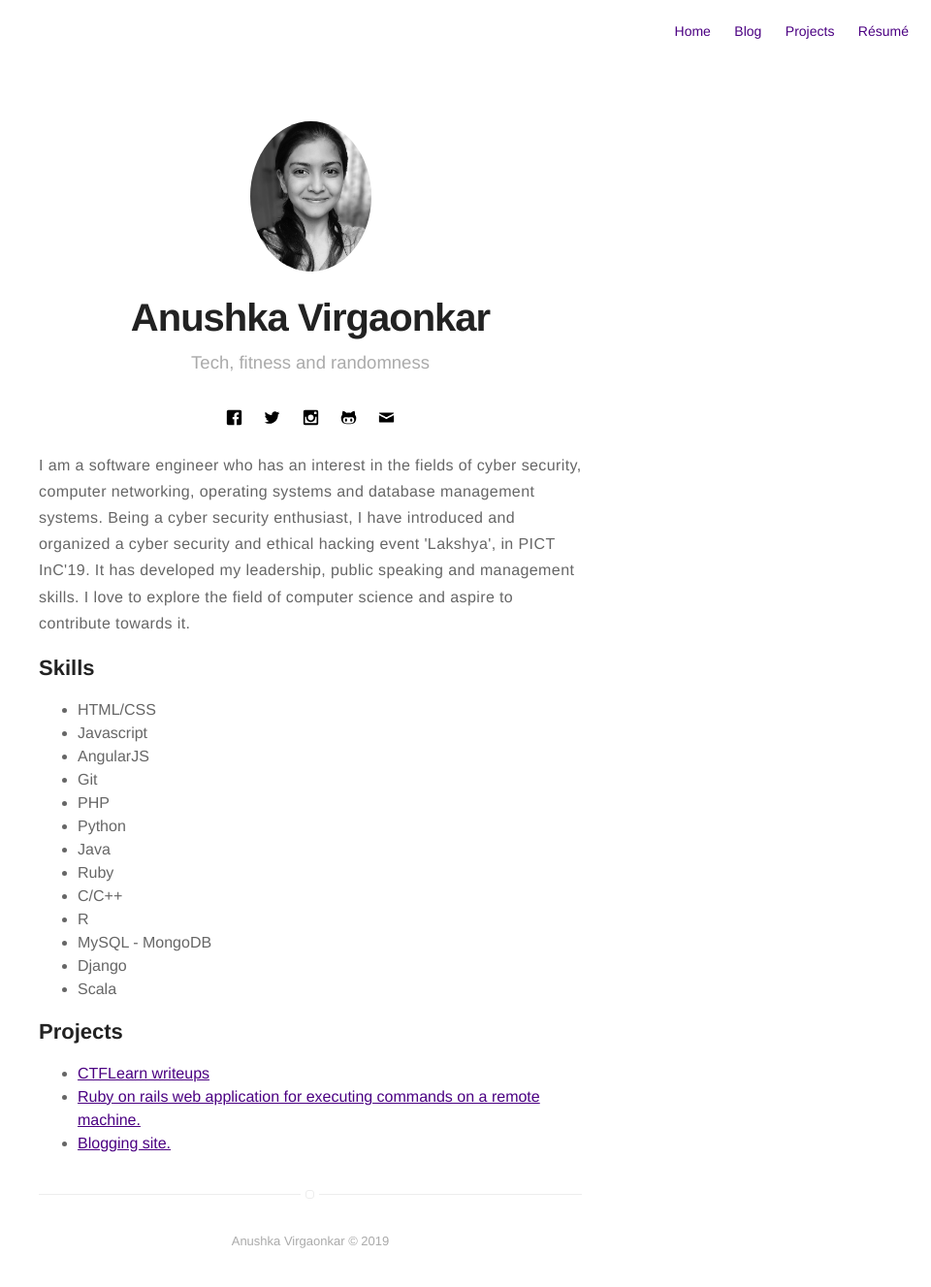
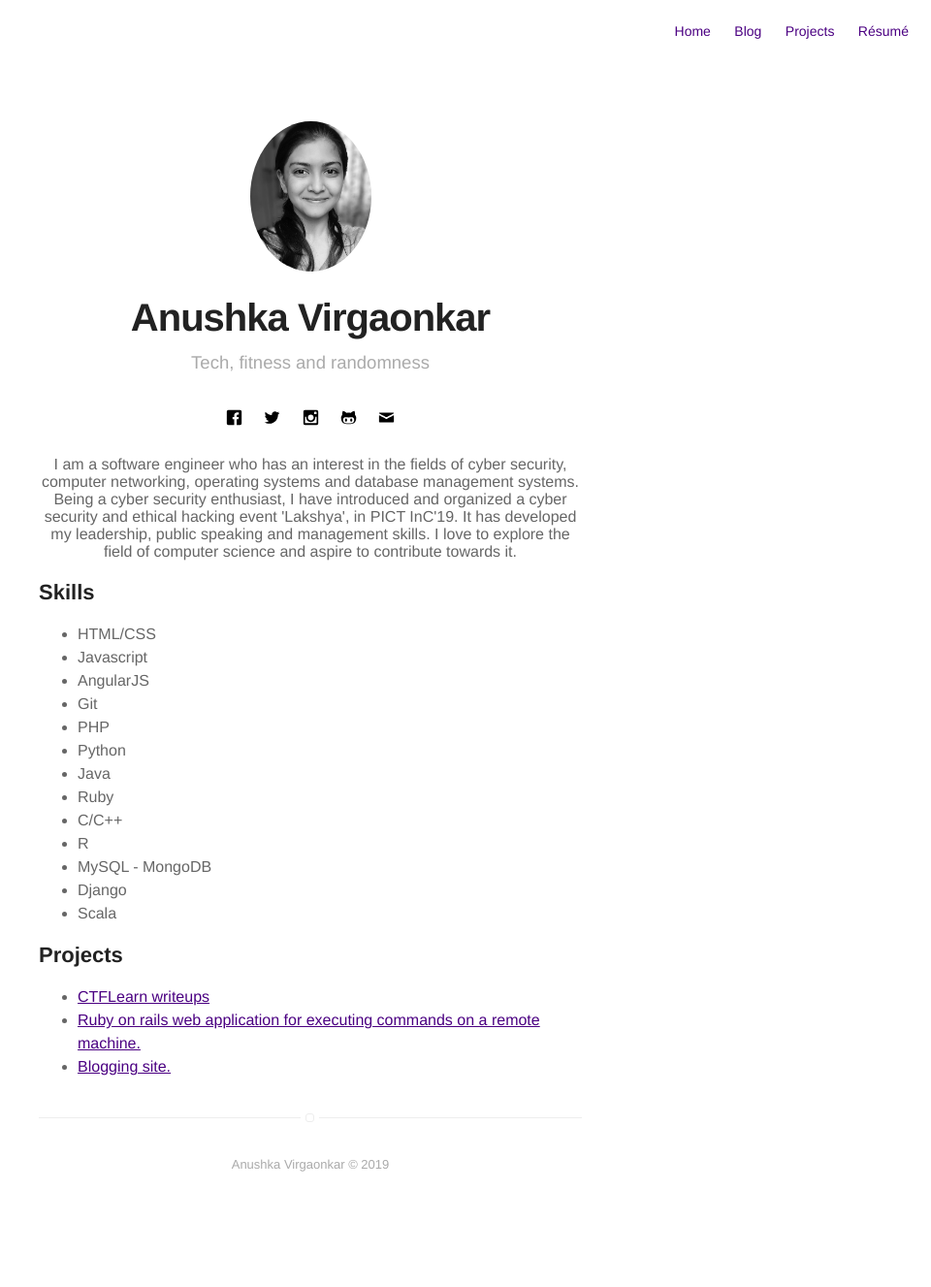
Before and after one commit to anushkavirgaonkar/anushkavirgaonkar.github.io, a Jekyll site: the page built from about.md, in a window 1280 px wide. Shown: the whole page at 97% size, without its empty margins (320-1280 px from the left). Built offline with Jekyll 4.4.1, drawn with Linux system fonts in a browser that asks for light colours; after the commit the page ends 1248 px from its top, so only the background shows below that.

```diff
--- a/about.md
+++ b/about.md
@@ -3,7 +3,7 @@ title: About
 layout: page
 ---
 
-<p>I am a software engineer who has an interest in the fields of cyber security, computer networking, operating systems and database management systems. Being a cyber security enthusiast, I have introduced and organized a cyber security and ethical hacking event 'Lakshya', in PICT InC'19. It has developed my leadership, public speaking and management skills. I love to explore the field of computer science and aspire to contribute towards it.</p>
+<p><center>I am a software engineer who has an interest in the fields of cyber security, computer networking, operating systems and database management systems. Being a cyber security enthusiast, I have introduced and organized a cyber security and ethical hacking event 'Lakshya', in PICT InC'19. It has developed my leadership, public speaking and management skills. I love to explore the field of computer science and aspire to contribute towards it.</center></p>
 
 
 <h2>Skills</h2>
```
